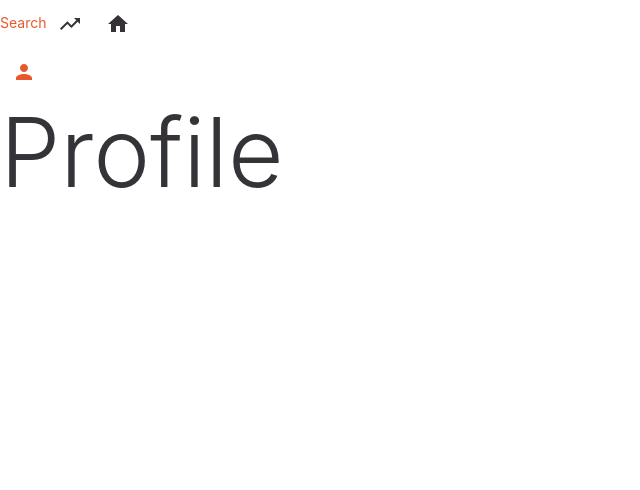
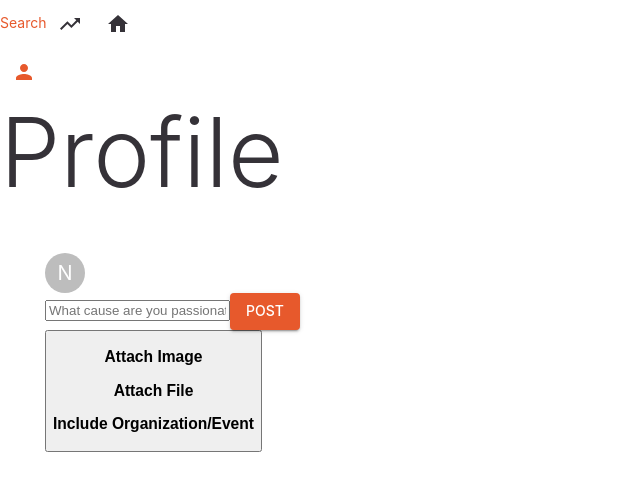
Before and after one commit to Veda-Ashok/charitable, a Next.js app: page /profile in a window 1280 px wide. Shown: the top 490 px of the page, without its empty margins (0-640 px from the left). Built offline with nearby package versions, Linux system fonts and the light colour scheme.

Commit message:
janky foundation for post box

```diff
--- a/pages/profile/index.js
+++ b/pages/profile/index.js
@@ -1,12 +1,14 @@
 import React from 'react'
 import NavigationBar from '../../src/components/NavigationBar'
 import Typography from '@material-ui/core/Typography'
+import CreatePostBox from '../../src/components/CreatePostBox'
 
 export default function ProfilePage() {
   return (
     <div>
       <NavigationBar page="Profile" />
       <Typography variant="h1">Profile</Typography>
+      <CreatePostBox />
     </div>
   )
 }
--- /dev/null
+++ b/src/components/CreatePostBox.js
@@ -0,0 +1,58 @@
+import React from 'react'
+import Avatar from '@material-ui/core/Avatar'
+import { makeStyles } from '@material-ui/core/styles'
+import Button from '@material-ui/core/Button'
+import { FullscreenExit, ViewColumn } from '@material-ui/icons'
+
+const useStyles = makeStyles({
+  root: {
+    display: FullscreenExit,
+    margin: 30,
+    direction: ViewColumn,
+    maxWidth: 345,
+  },
+  createPost_top: {
+    display: FullscreenExit,
+    border: 1,
+    padding: 15,
+  },
+  createPost_bottom: {
+    flex: 1,
+    display: FullscreenExit,
+  },
+})
+
+export default function CreatePostBox() {
+  const classes = useStyles()
+
+  const handleSubmit = (e) => {
+    e.preventDefault()
+  }
+
+  return (
+    <div className={classes.root}>
+      <div className={classes.createPost_top}>
+        <Avatar>N</Avatar>
+        <form>
+          <input
+            className={classes.createPost__input}
+            placeHolder={'What cause are you passionate about?'}
+          />
+          <Button variant="contained" color="primary">
+            Post
+          </Button>
+
+          <button onClick={handleSubmit} type="submit">
+            <div className="createPost__option">
+              <h3>Attach Image</h3>
+              <h3>Attach File</h3>
+              <h3>Include Organization/Event</h3>
+            </div>
+          </button>
+        </form>
+      </div>
+
+      <div className="createPost_bottom" />
+    </div>
+  )
+}
```
